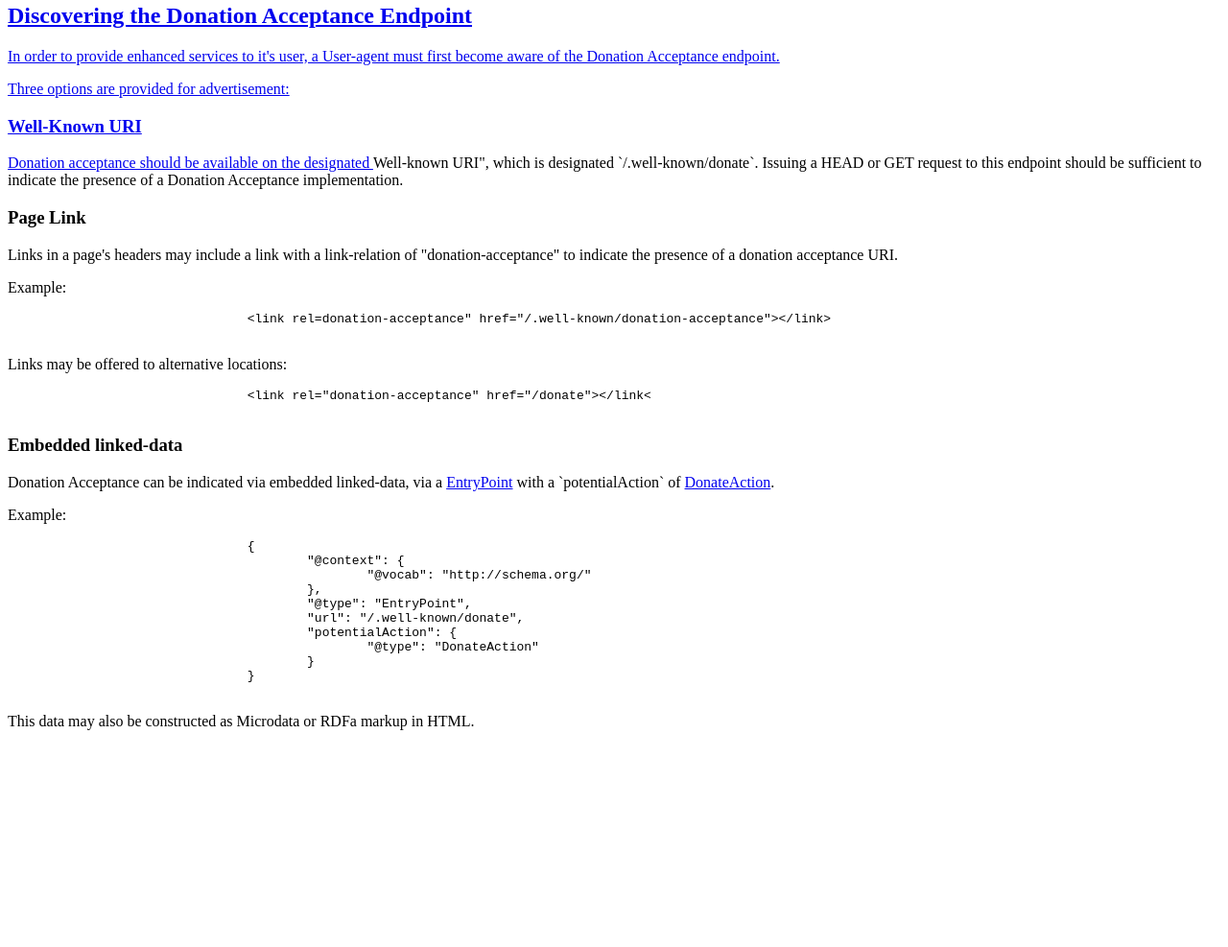
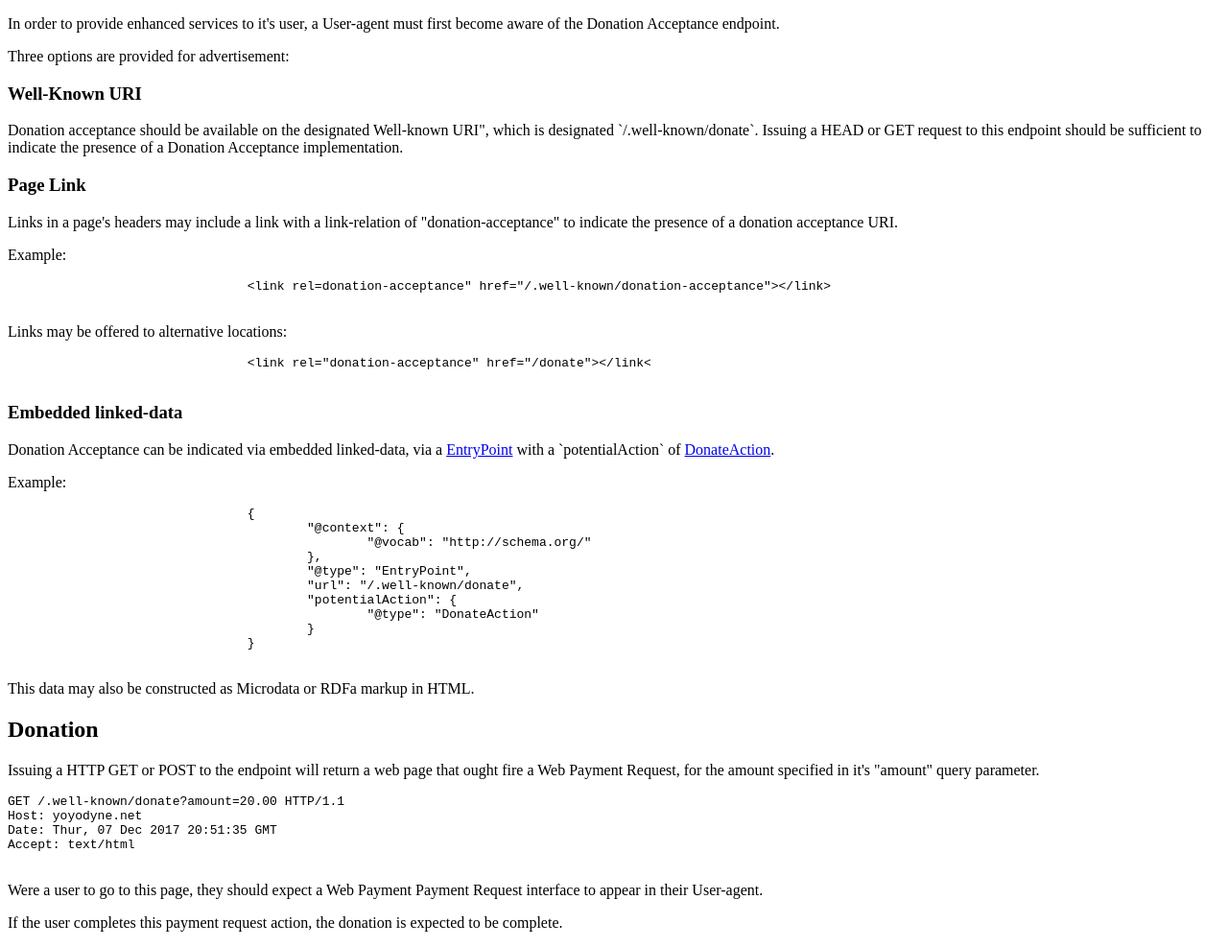
Before and after one commit to rektide/donation-acceptance, a website: page index.html in a window 1280 px wide. Shown: the part 488-1475 px from the top of the page at 96% size. Before the commit the page ends 1265 px from the top, so only its background shows below. Drawn offline with Linux system fonts and the light colour scheme.

Commit message:
donation

```diff
--- a/index.html
+++ b/index.html
@@ -78,12 +78,9 @@
 			Two main uses are provided:
 		</p>
 		<ul>
-			<li>Ability to discover donation-acceptance on a web page or host.</li>
-			<li>Donation to the donation-acceptance endpoint, by a Web Payments interface.</li>
+			<li>Ability to <a data-cite="discover">discover</a> donation-acceptance on a web page or host.</li>
+			<li><a data-cite="donation">Donation</a> to the donation-acceptance endpoint, by a Web Payments interface.</li>
 		</ul>
-		<ol>
-			<li><a href="discovery">Discover the donate endpint
-		</ol>
 	</section>
 
 	<section id="discovery">
@@ -141,5 +138,24 @@
 			</p>
 		</section>
 	</section>
+	<section id="donation">
+		<h2>Donation</h2>
+		<p>
+			Issuing a HTTP GET or POST to the endpoint will return a web page that ought fire a Web Payment Request,
+			for the amount specified in it's "amount" query parameter.
+		</p>
+		<pre class="example" title="Donation HTTP request">
+GET /.well-known/donate?amount=20.00 HTTP/1.1
+Host: yoyodyne.net
+Date: Thur, 07 Dec 2017 20:51:35 GMT
+Accept: text/html
+		</pre>
+		<p>
+			Were a user to go to this page, they should expect a Web Payment Payment Request interface to appear in their User-agent.
+		</p>
+		<p>
+			If the user completes this payment request action, the donation is expected to be complete.
+		</p>
+	</section>
 </body>
 </html>
```
